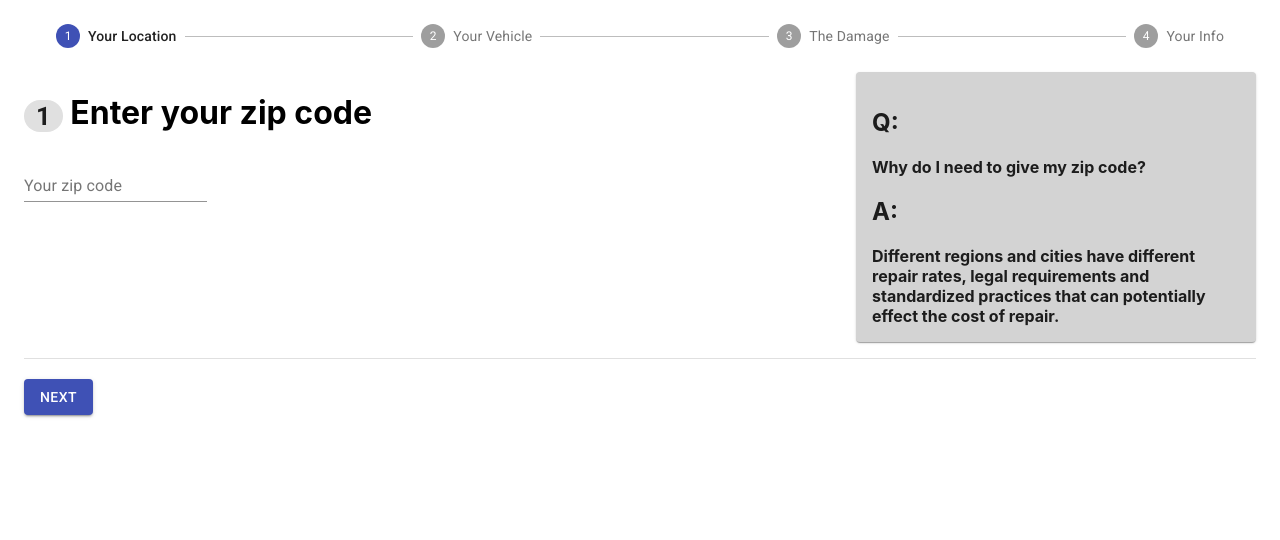
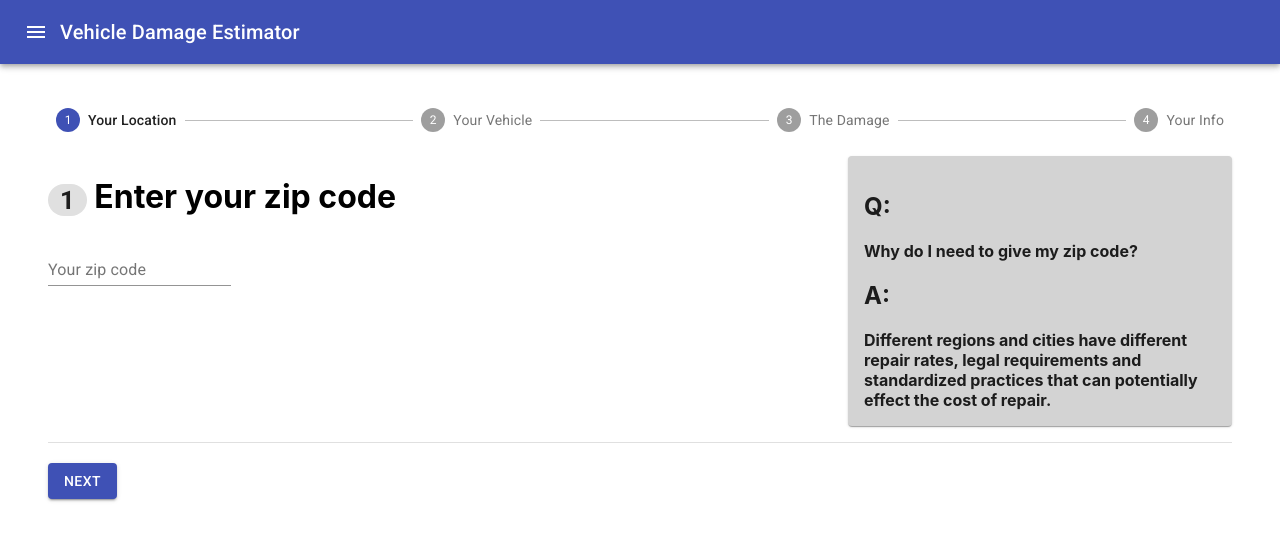
Before and after one commit to ar-m-an/damage-estimator, a React (Create React App) app: page / in a window 1280 px wide. Shown: the top 540 px of the page. Built offline with nearby package versions, Linux system fonts and the light colour scheme.

Commit message:
Add app bar

```diff
--- a/package.json
+++ b/package.json
@@ -4,6 +4,7 @@
   "private": true,
   "dependencies": {
     "@material-ui/core": "^4.11.3",
+    "@material-ui/icons": "^4.11.2",
     "@testing-library/jest-dom": "^5.11.9",
     "@testing-library/react": "^11.2.5",
     "@testing-library/user-event": "^12.8.1",
--- a/src/App.js
+++ b/src/App.js
@@ -1,6 +1,7 @@
 import React, { Component} from "react";
 import Steps from './components/Steps';
 import {
+  AppBar, Toolbar, IconButton,
   Button,
   Chip,
   Container,
@@ -13,6 +14,7 @@
   TableContainer, Table, TableHead, TableRow, TableCell, TableBody,
   TextField, Typography, FormControlLabel, Checkbox
 } from "@material-ui/core";
+import MenuIcon from '@material-ui/icons/Menu';
 
 
 class App extends Component {
@@ -38,12 +40,33 @@
     const { _activeStep } = this.state;
 
     return (
-      <Container>
-        <Steps _activeStep={_activeStep}/>
+      <div>
+        {this._renderAppBar()}
+        <br/>
+        <Container>
+          <Steps _activeStep={_activeStep}/>
 
-        { this._renderStepForm(_activeStep) }
+          <Container>
+            { this._renderStepForm(_activeStep) }
+          </Container>
 
-      </Container>
+        </Container>
+      </div>
+    );
+  }
+
+  _renderAppBar() {
+    return (
+      <AppBar position="static">
+        <Toolbar>
+          <IconButton edge="start"color="inherit" aria-label="menu">
+            <MenuIcon />
+          </IconButton>
+          <Typography variant="h6" color="inherit">
+            Vehicle Damage Estimator
+          </Typography>
+        </Toolbar>
+      </AppBar>
     );
   }
 
```
Also changed, not shown: 1 other file (tests, documents, lock files or other folders).
